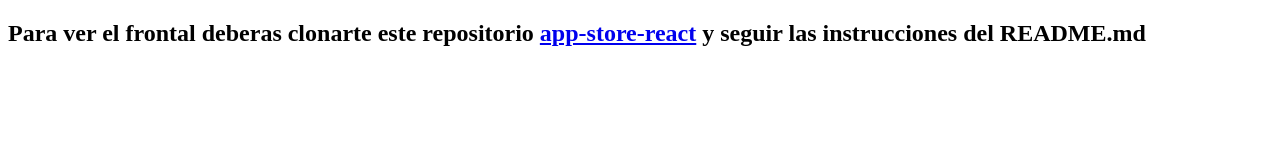
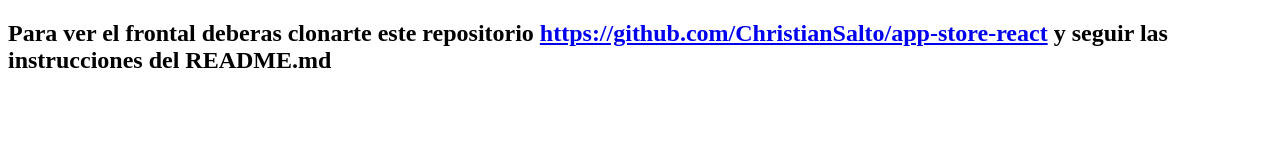
Before and after one commit to ChristianSalto/app-store-node, a website: page public/index.html in a window 1280 px wide. Drawn offline with Linux system fonts and the light colour scheme.

Commit message:
change text to the index.html

```diff
--- a/public/index.html
+++ b/public/index.html
@@ -9,7 +9,7 @@
     <h2>
       Para ver el frontal deberas clonarte este repositorio
       <a href="https://github.com/ChristianSalto/app-store-react"
-        >app-store-react</a
+        >https://github.com/ChristianSalto/app-store-react</a
       > y seguir las instrucciones del README.md
     </h2>
   </body>
```
Also changed, not shown: 1 other file.
